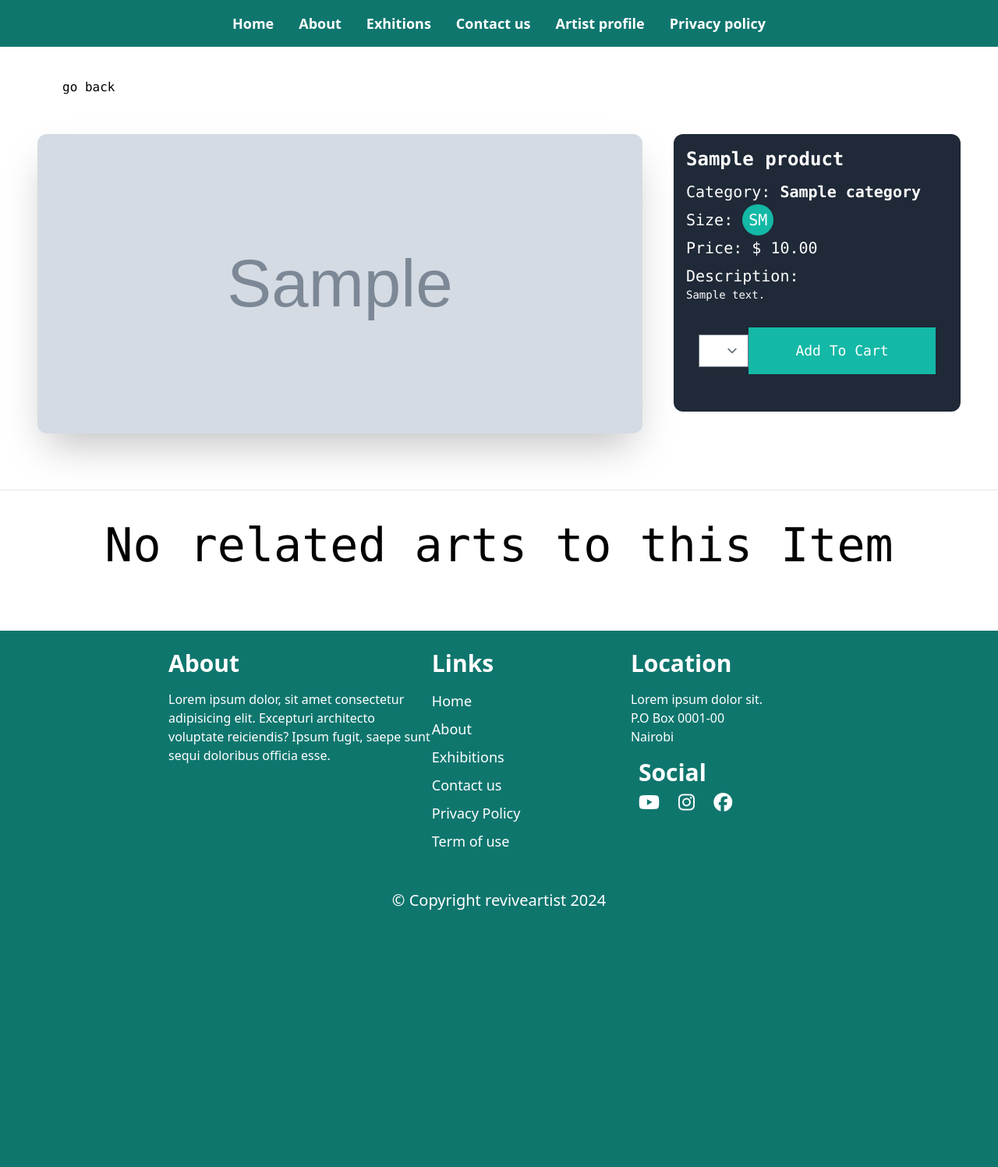
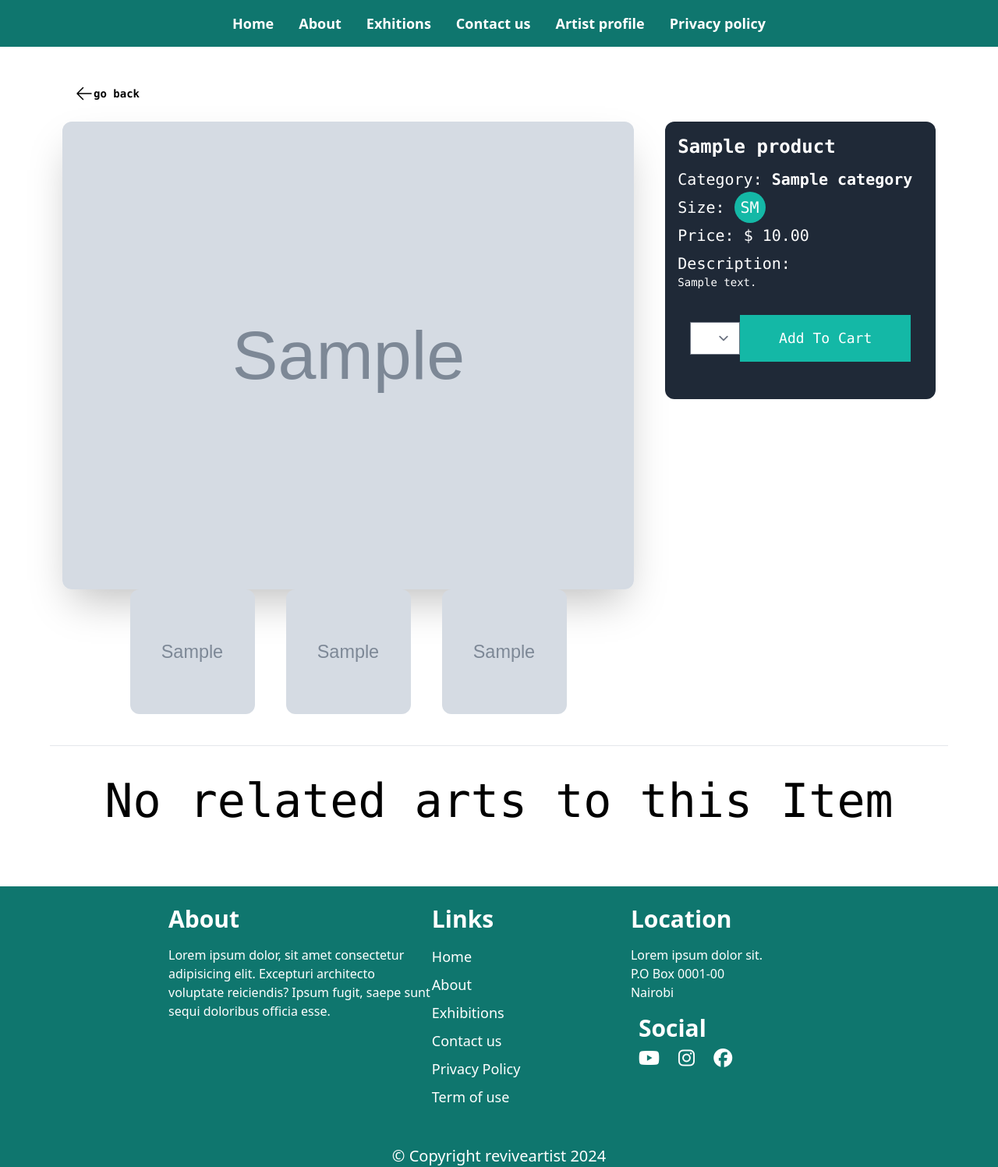
Before and after one commit to zablon-oigo/art, a Django app: a page that uses templates/product/product_detail.html in a window 1280 px wide. Shown: the part 72-1569 px from the top of the page at 78% size. Before the commit the page ends 1239 px from the top, so only its background shows below. Run offline with Django 4.2, Linux system fonts and the light colour scheme; tables that the repository leaves empty hold one stand-in row (values such as "Sample post"); grey boxes marked "Sample" are stand-in pictures; style sheets or scripts are compiled from the project's sources; parts of the project's set-up code (start-up, migrations or seed data) failed here and were passed over; some libraries are stand-ins or nearby versions.

Commit message:
adding more images

```diff
--- a/templates/product/product_detail.html
+++ b/templates/product/product_detail.html
@@ -4,12 +4,27 @@
 {{product.name}}
 {% endblock %}
 {% block content %}
-<section class="my-10">
-    <a href="{% url 'product:landing' %}" class="mx-20">go back</a>
-    <div class=" md:px-12 px-4 md:py-12 py-4 grid  md:grid-cols-3  md:gap-10   place-content-center justify-center">
+<section class="my-10 max-w-6xl mx-auto">
+   <div class="mx-6">
+    <a href="{% url 'product:landing' %}" class="inline-flex items-center px-2 py-2 text-sm font-semibold text-center text-gray-9">
+        <svg xmlns="http://www.w3.org/2000/svg" fill="none" viewBox="0 0 24 24" stroke-width="1.5" stroke="currentColor" class="w-6 h-6">
+            <path stroke-linecap="round" stroke-linejoin="round" d="M10.5 19.5L3 12m0 0l7.5-7.5M3 12h18" class="mx-1"/>
+          </svg>
+
+        go back
+
+        </a>
+   </div>
+    <div class=" px-4 py-4 grid  md:grid-cols-3  md:gap-10   place-content-center justify-center">
         <div class="md:col-span-2 mb-6">
-            <img src="{{product.image.url}}" alt="" class="shadow-2xl rounded-xl max-h-96 w-full object-center object-cover">
-
+            <img src="{{product.image.url}}" alt="" class="shadow-2xl rounded-xl h-[600px] w-full object-center object-cover">
+            {% if product.image_1 or product.image_2 or product.image_3 %}
+            <div class="flex items-center justify-center gap-10">
+               <img src="{{product.image_1.url}}" alt="" class="w-40 h-40 rounded-xl object-center object-cover">
+               <img src="{{product.image_2.url}}" alt="" class="w-40 h-40 rounded-xl object-center object-cover">
+               <img src="{{product.image_3.url}}" alt="" class="w-40 h-40 rounded-xl object-center object-cover">
+            </div>
+            {% endif %}
         </div>
         <div class="md:col-span-1 ">
             <div class=" bg-gray-800 text-white rounded-xl p-4">
```
